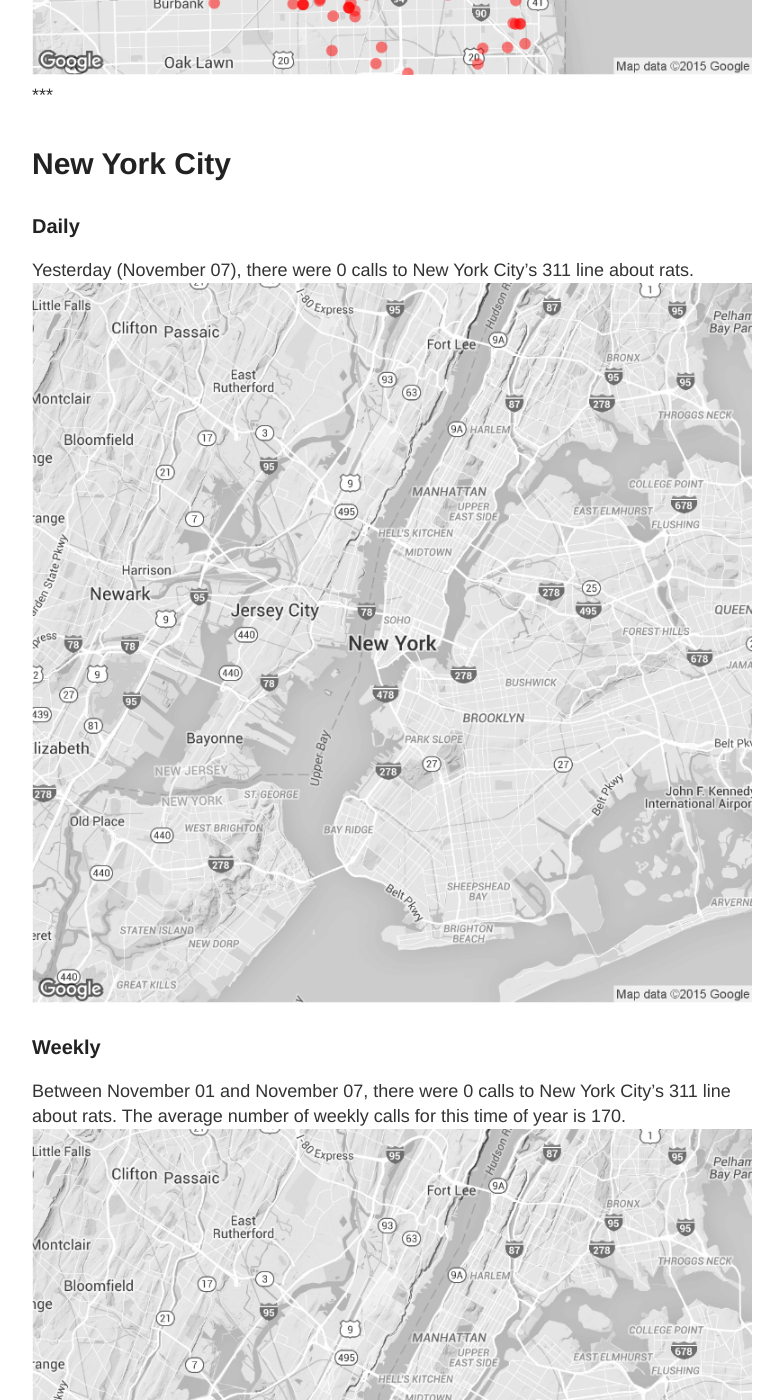
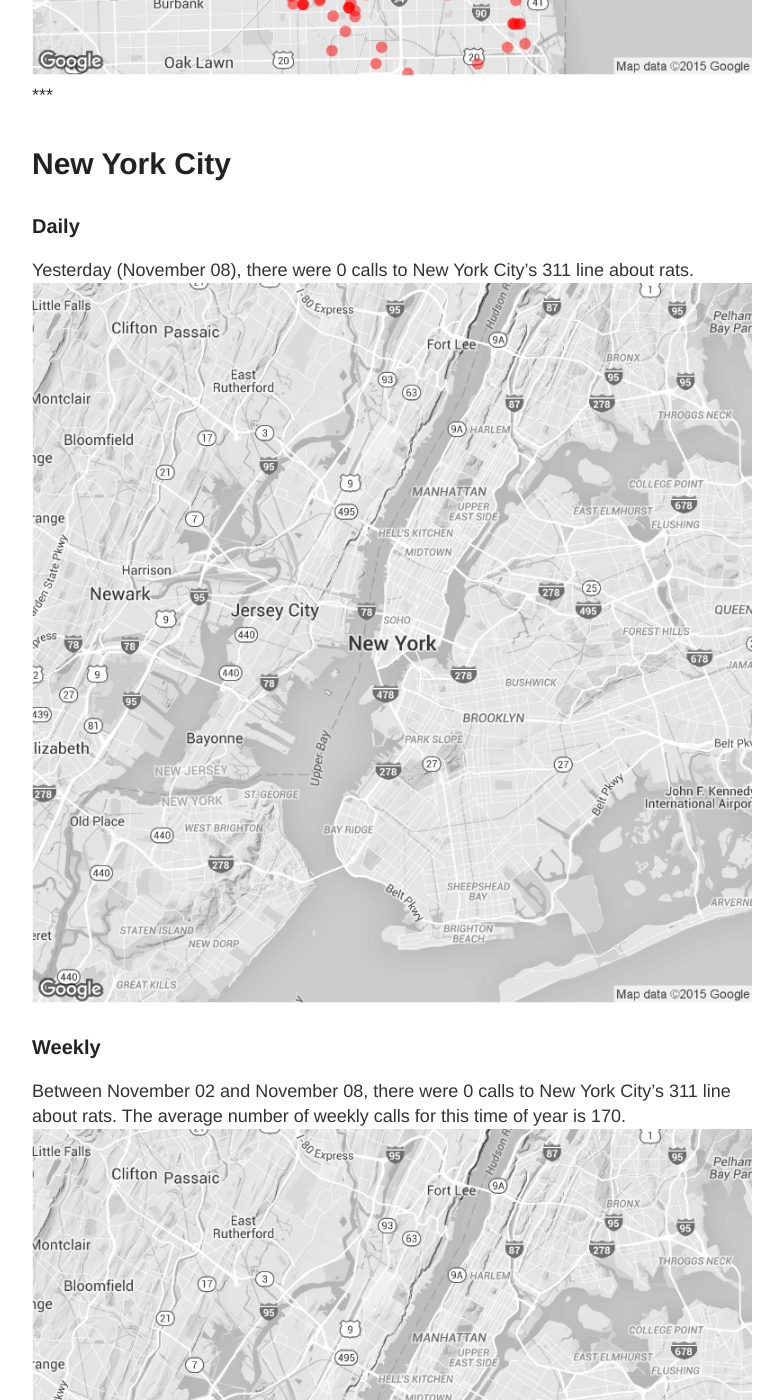
Before and after one commit to DanielHadley/ratmaps, a Jekyll site: the page built from daily.md, in a window 1280 px wide and 1400 px high, scrolled down 1986 px. Shown: the whole window, without its empty margins (248-1031 px from the left). Built offline with Jekyll 4.4.1, drawn with Linux system fonts in a browser that asks for light colours; comment, search, counter and statistics services are not loaded; some of the changed text lies outside the part shown.

Commit message:
Daily Maps

```diff
--- a/daily.md
+++ b/daily.md
@@ -15,22 +15,22 @@
 
 ### Daily
 
-Yesterday (November 07), there were 41 calls to Chicago's 311 line about rats.
+Yesterday (November 08), there were 37 calls to Chicago's 311 line about rats.
 ![Chicago rat calls to 311 weekly map]({{ site.cityimages }}/daily/Chicago_Rat_Map_Daily.png)
 
 ### Weekly
-Between November 01 and November 07, there were 790 calls to Chicago's 311 line about rats. The average number of weekly calls for this time of year is 479.
+Between November 02 and November 08, there were 780 calls to Chicago's 311 line about rats. The average number of weekly calls for this time of year is 479.
 ![Chicago rat calls to 311 weekly map]({{ site.cityimages }}/daily/Chicago_Rat_Map_Weekly.png)
 ***
 # New York City <a id="nyc"><a>
 
 ### Daily
 
-Yesterday (November 07), there were 0 calls to New York City's 311 line about rats.
+Yesterday (November 08), there were 0 calls to New York City's 311 line about rats.
 ![NYC rat calls to 311 weekly map]({{ site.cityimages }}/daily/NYC_Rat_Map_Daily.png)
 
 ### Weekly
-Between November 01 and November 07, there were 0 calls to New York City's 311 line about rats. The average number of weekly calls for this time of year is 170.
+Between November 02 and November 08, there were 0 calls to New York City's 311 line about rats. The average number of weekly calls for this time of year is 170.
 ![NYC rat calls to 311 weekly map]({{ site.cityimages }}/daily/NYC_Rat_Map_Weekly.png)
 
 Each red dot represents one call about a rat seen in that location. The dots are transparent, so multiple calls from one location will be seen as a solid dot. The usual caveats apply: more calls do not necessarily mean that there are more rats in that location than other parts of the city. A cluster of dots could indicate that one resident is unusually vocal about rodents in his or her neighborhood. Also, more densely populated neighborhoods tend to make more calls to 311.
```
Also changed, not shown: images/pages/daily/Chicago_Rat_Map_Daily.png, images/pages/daily/Chicago_Rat_Map_Weekly.png, images/pages/daily/NYC_Rat_Map_Daily.png, images/pages/daily/NYC_Rat_Map_Weekly.png.
